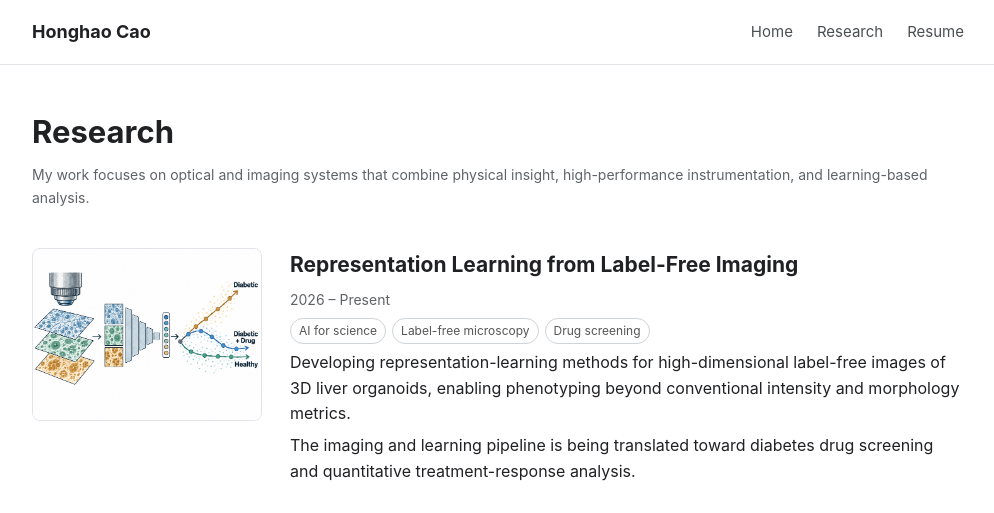
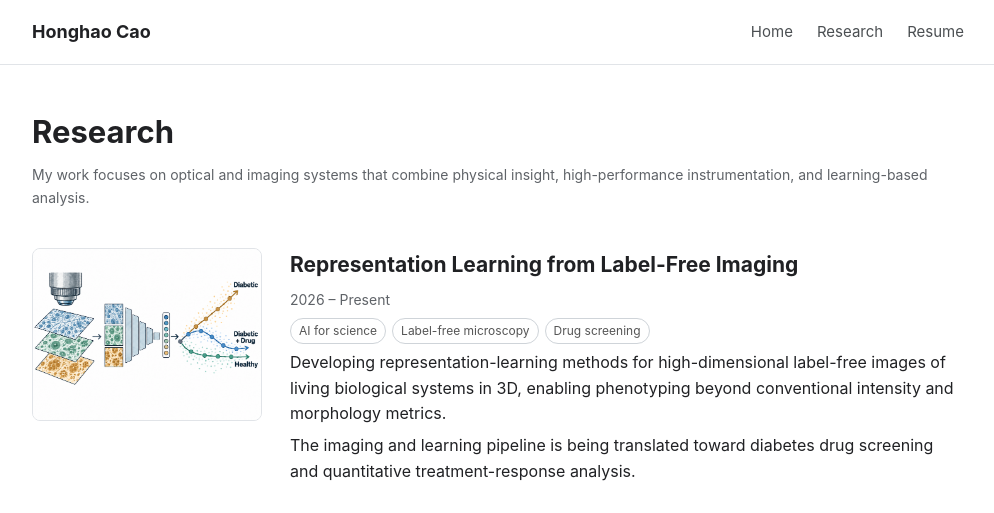
Before and after one commit to honghao-cao/honghao-cao.github.io, a plain HTML site: page research.html in a window 1280 px wide. Shown: the top 513 px of the page, without its empty margins (142-1136 px from the left). Drawn offline with Linux system fonts and the light colour scheme.

Commit message:
Generalize biological system description

```diff
--- a/research.html
+++ b/research.html
@@ -1,5 +1,5 @@
 <!doctype html><html lang="en"><head><meta charset="utf-8"><meta name="viewport" content="width=device-width,initial-scale=1"><meta name="description" content="Research by Honghao Cao, an MIT EECS PhD Candidate developing optical and imaging systems, precision instruments, and learning-based imaging methods."><title>Research | Honghao Cao</title><link rel="stylesheet" href="assets/style.css"></head><body><header><div class="wrap nav"><a class="brand" href="index.html">Honghao Cao</a><nav><a href="index.html">Home</a><a href="research.html">Research</a><a href="assets/Honghao_Cao_Resume.pdf">Resume</a></nav></div></header><main class="wrap"><h1 class="page-title">Research</h1><p class="small">My work focuses on optical and imaging systems that combine physical insight, high-performance instrumentation, and learning-based analysis.</p>
-<div class="project" id="repr"><img src="assets/representation.png" alt="Representation learning for label-free microscopy" loading="lazy"><div><h2>Representation Learning from Label-Free Imaging</h2><p class="small">2026 – Present</p><p><span class="tag">AI for science</span><span class="tag">Label-free microscopy</span><span class="tag">Drug screening</span></p><p>Developing representation-learning methods for high-dimensional label-free images of 3D liver organoids, enabling phenotyping beyond conventional intensity and morphology metrics.</p><p>The imaging and learning pipeline is being translated toward diabetes drug screening and quantitative treatment-response analysis.</p></div></div>
+<div class="project" id="repr"><img src="assets/representation.png" alt="Representation learning for label-free microscopy" loading="lazy"><div><h2>Representation Learning from Label-Free Imaging</h2><p class="small">2026 – Present</p><p><span class="tag">AI for science</span><span class="tag">Label-free microscopy</span><span class="tag">Drug screening</span></p><p>Developing representation-learning methods for high-dimensional label-free images of living biological systems in 3D, enabling phenotyping beyond conventional intensity and morphology metrics.</p><p>The imaging and learning pipeline is being translated toward diabetes drug screening and quantitative treatment-response analysis.</p></div></div>
 <div class="project" id="flim"><img src="assets/flim.jpg" alt="High-speed three-photon fluorescence lifetime microscope" loading="lazy"><div><h2>High-Speed Three-Photon Fluorescence Lifetime Microscope</h2><p class="small">2025 – Present</p><p><span class="tag">Optical systems</span><span class="tag">High-speed electronics</span><span class="tag">Instrument control</span></p><p>Built a three-photon fluorescence lifetime microscope integrating femtosecond excitation, galvo scanning, hybrid photodetection, high-speed digitization, and synchronized motion and control electronics.</p><p>Developed an acquisition and processing architecture with a <strong>5 GS/s analog sampling rate</strong> and <strong>7 GB/s</strong> data throughput, enabling <strong>single-shot fluorescence lifetime imaging</strong> with detection sensitivity down to the <strong>single-photon level</strong>.</p></div></div>
 <div class="project" id="supercontinuum"><div><img src="assets/tunable-supercontinuum.png" alt="Graphical abstract showing bending-controlled spectra and multicolor extended-depth-of-focus imaging" loading="lazy"></div><div><h2>Tunable Supercontinuum for Multicolor Volumetric Imaging</h2><p class="small">2025 – 2026</p><p><span class="tag">Fiber-shaper design</span><span class="tag">Dispersion control</span><span class="tag">Multicolor imaging</span></p><p>Designed and fabricated the fiber shaper for a tunable supercontinuum source, and contributed to experimental-design discussions, data validation, and interpretation. The approach combines high-order-mode excitation with controlled fiber bending to tune the spectrum while preserving a stable, Bessel-like spatial profile.</p><p>The collaborative system spans <strong>700–1,350 nm</strong> and provides a roughly <strong>sixfold extension in depth of focus</strong>, enabling multicolor volumetric multiphoton microscopy with subcellular detail.</p><p><strong>Publication:</strong> <em>Newton</em> 2, 100562 (2026).</p></div></div>
 <div class="project" id="pencil"><img src="assets/pencil-beam.png" alt="Self-localized ultrafast pencil beam" loading="lazy"><div><h2>High-Throughput Imaging System</h2><p class="small">2024 – 2026</p><p><span class="tag">Nonlinear optics</span><span class="tag">Fiber optics</span><span class="tag">Volumetric imaging</span></p><p>Developed a self-localized ultrafast pencil beam that extends the depth of focus by <strong>more than 10×</strong> while preserving near-diffraction-limited lateral resolution, enabling higher-throughput volumetric imaging.</p><p>Integrated the beam into a high-NA (NA = 1.05) multiphoton microscope, reducing acquisition time from <strong>25 minutes to 1 minute</strong> for a 2 mm × 2 mm × 50 µm volume while maintaining subcellular resolution.</p><p><strong>Publication:</strong> <em>Nature Methods</em> 23, 1024–1036 (2026).</p></div></div>
```
